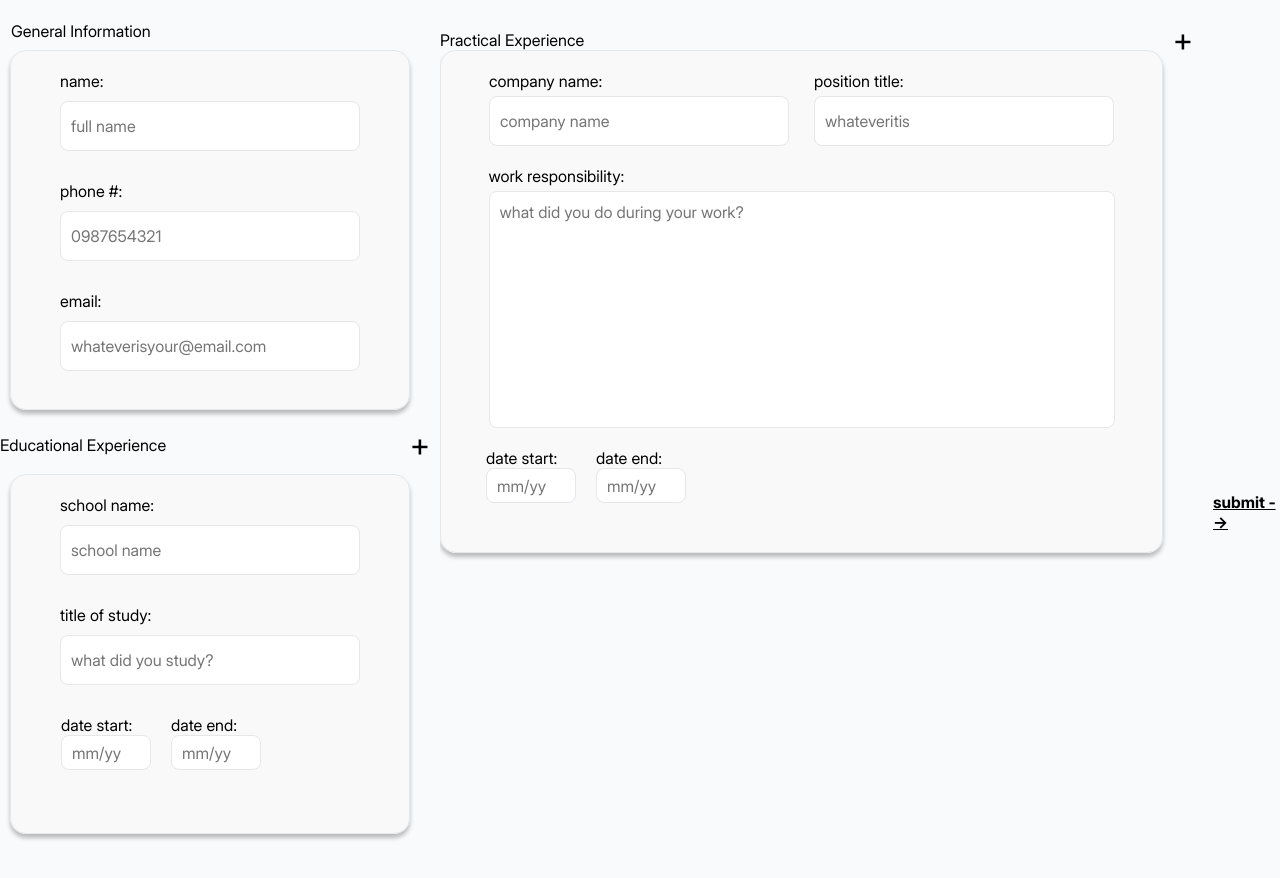
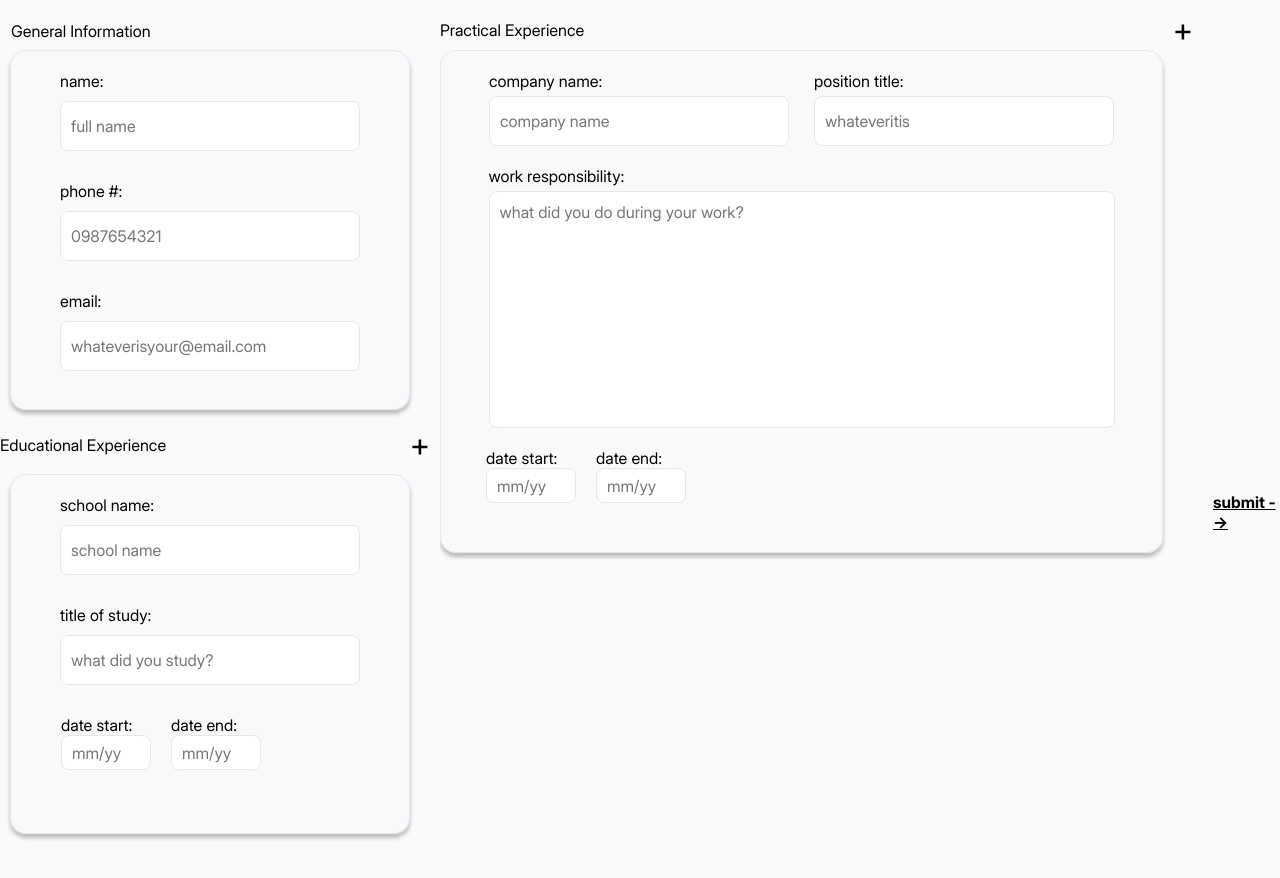
Before and after one commit to guesswhojustme/cv-application, a React (Vite) app: page / in a window 1280 px wide. Shown: the top 878 px of the page. Built offline with nearby package versions, Linux system fonts and the light colour scheme.

Commit message:
fix practical exp component header

```diff
--- a/src/App.jsx
+++ b/src/App.jsx
@@ -11,8 +11,7 @@ function App() {
   const [generalInfo, setGeneralInfo] = useState({name: '', phone: '', email: ''});
   const [educExp, setEducExp] = useState([{id: 0, schoolName: '', tof: '', dateStart: '', dateEnd: ''}])
   const [pracExp, setPracExp] = useState([{id: 1, companyName: '', positionTitle: '', workResp: '', dateStart: '', dateEnd: ''}])
-
-  const currentEducExpState = educExp;
+  console.log('refreshed the App component');
 
     function handleGenInfoChange(e){
         const {name, value} = e.target;
--- a/src/components/Pages.jsx
+++ b/src/components/Pages.jsx
@@ -22,7 +22,6 @@ export function EducationExpCardContainer({props}){
         </div>
     )
 }
-
 
 export function PracticalExpCardContainer({props}){
     return (
--- a/src/components/pages-style.css
+++ b/src/components/pages-style.css
@@ -51,7 +51,7 @@
     justify-content: space-between;
     width: 753px;
     position: absolute;
-    top: 20px;
+    top: 10px;
 }
 
 .pe-header > div{
```
